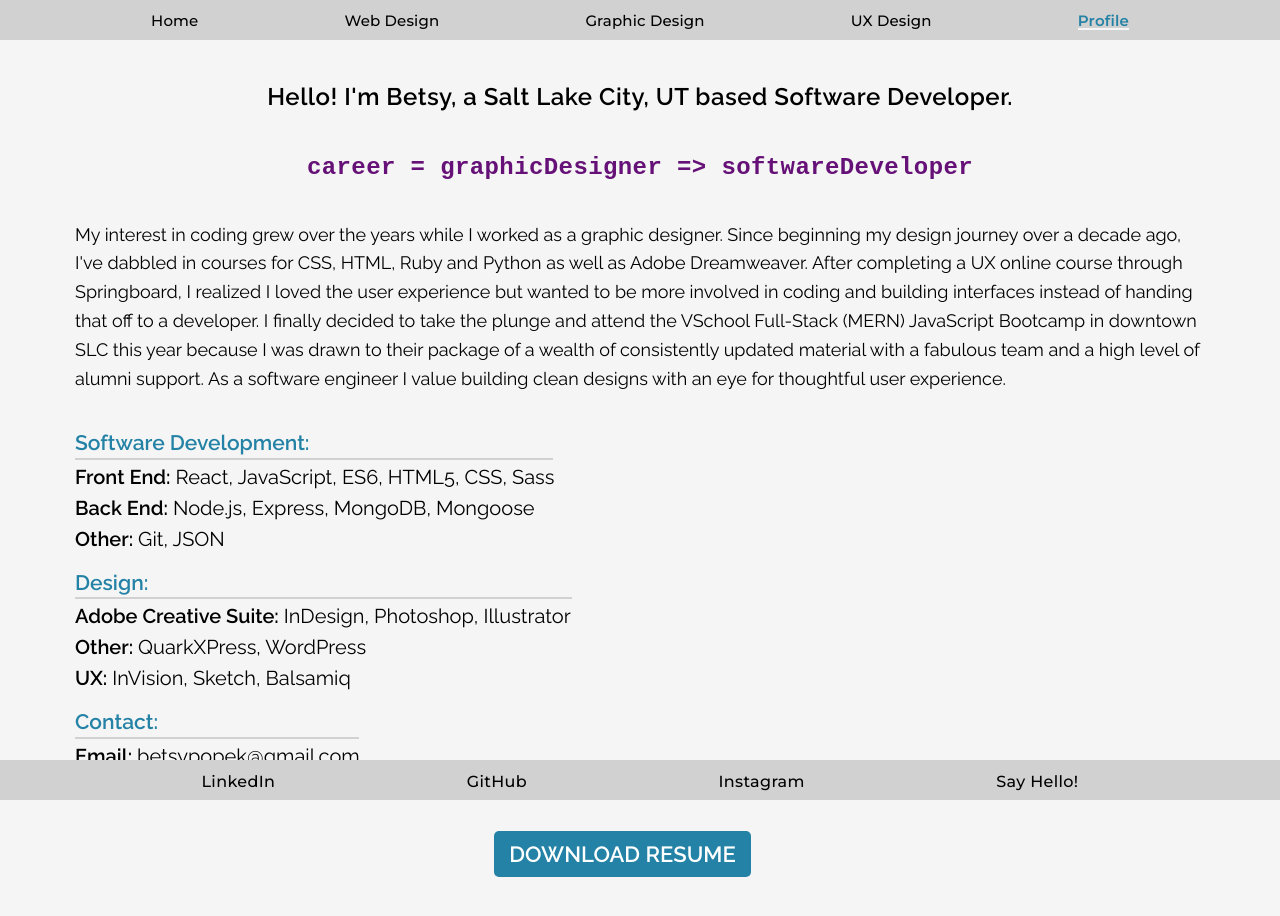
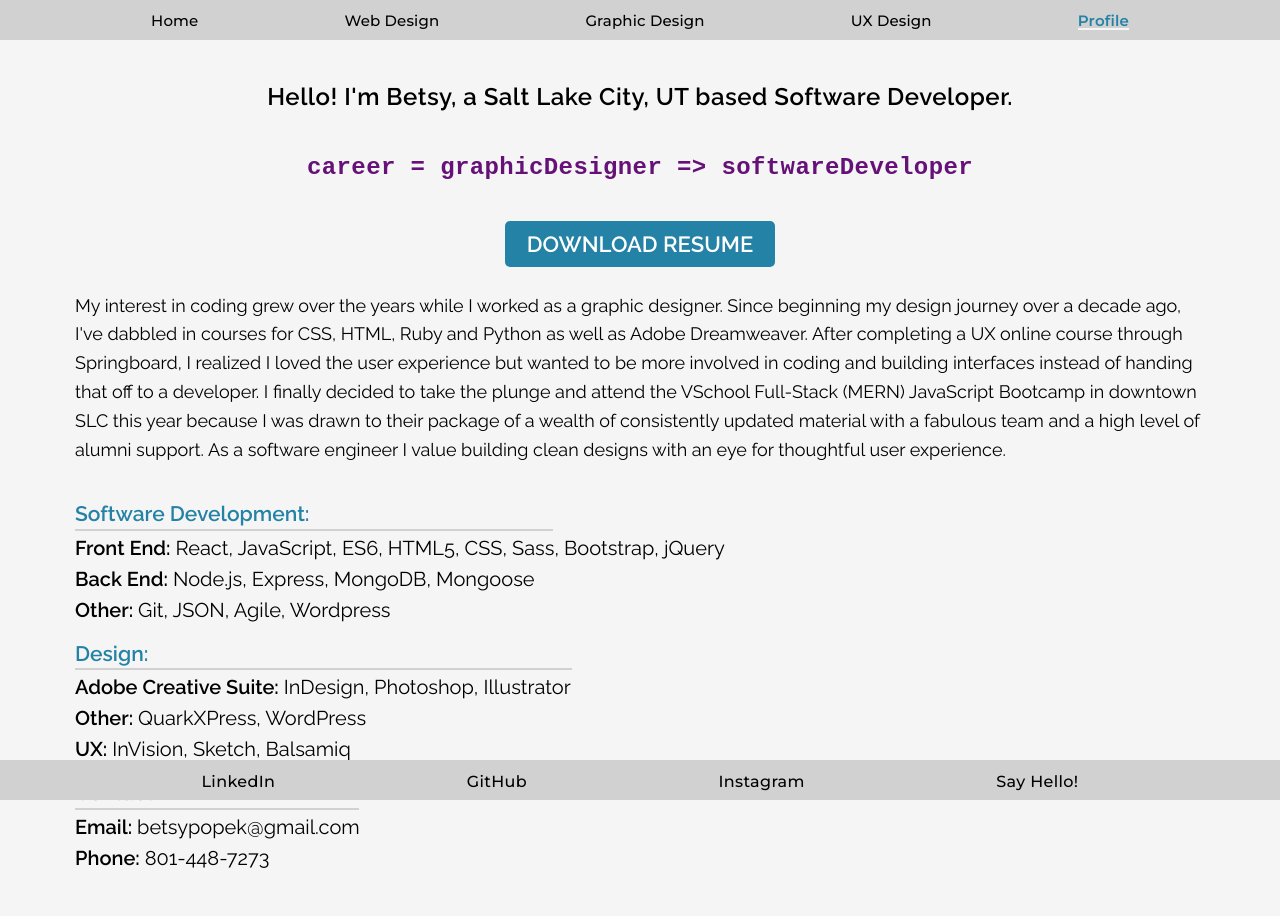
Before and after one commit to BPopek/bp-portfolio, a React app: page /profile in a window 1280 px wide. Built offline with nearby package versions, Linux system fonts and the light colour scheme.

Commit message:
updated resume

```diff
--- a/src/Main-Pages-Folder/Profile.js
+++ b/src/Main-Pages-Folder/Profile.js
@@ -10,14 +10,15 @@ function Profile () {
         <div className='profile'>
             <h3 className='welcome'>Hello! I'm Betsy, a Salt Lake City, UT based Software Developer.</h3>
             <h4 className='careerCode'>career = graphicDesigner => softwareDeveloper</h4>
+            <a download href={BPopekResume}  className='resumeLink'>DOWNLOAD RESUME</a>
             <p className='profileHistory'>My interest in coding grew over the years while I worked as a graphic designer. Since beginning my design journey over a decade ago, I've dabbled in courses for CSS, HTML, Ruby and Python as well as Adobe Dreamweaver. After completing a UX online course through Springboard, I realized I loved the user experience but wanted to be more involved in coding and building interfaces instead of handing that off to a developer. I finally decided to take the plunge and attend the VSchool Full-Stack (MERN) JavaScript Bootcamp in downtown SLC this year because I was drawn to their package of a wealth of consistently updated material with a fabulous team and a high level of alumni support. As a software engineer I value building clean designs with an eye for thoughtful user experience.</p>
             </div>
         <div className='profile2'>
             <h5 className='profileHeader'>Software Development:</h5>
             <hr className='profileLineSD' />
-            <p className='profileSmHead'>Front End: <span className='profileDetail'>React, JavaScript, ES6, HTML5, CSS, Sass</span></p>
+            <p className='profileSmHead'>Front End: <span className='profileDetail'>React, JavaScript, ES6, HTML5, CSS, Sass, Bootstrap, jQuery</span></p>
             <p className='profileSmHead'>Back End: <span className='profileDetail'>Node.js, Express, MongoDB, Mongoose</span></p>
-            <p className='profileSmHead'>Other: <span className='profileDetail'>Git, JSON</span></p>
+            <p className='profileSmHead'>Other: <span className='profileDetail'>Git, JSON, Agile, Wordpress</span></p>
             <h5 className='profileHeader'>Design:</h5>
             <hr className='profileLineD' />
             <p className='profileSmHead'>Adobe Creative Suite: <span className='profileDetail'>InDesign, Photoshop, Illustrator</span></p>
@@ -28,7 +29,6 @@ function Profile () {
             {/* <p className='profileSmHead'>Email: <span className='profileDetail'>betsypopek@gmail.com</span></p> */}
             <p className='profileSmHead'>Email: <a href="mailto:betsypopek@gmail.com" className='profileDetailEmail'>betsypopek@gmail.com</a></p>
             <p className='profileSmHeadPhone'>Phone: <span className='profileDetail'>801-448-7273</span></p>
-            <a download href={BPopekResume}  className='resumeLink'>DOWNLOAD RESUME</a>
         </div>
         </>
     )
--- a/src/appMainStyles.scss
+++ b/src/appMainStyles.scss
@@ -651,10 +651,12 @@ html {
 }
 .resumeLink {
     font-family: $primaryMainFont;
-    margin: 35px 35px 125px 35px;
+    margin: 0 auto 25px;
     font-size: 15px;
     text-align: center;
     text-decoration: none;
+    display: block;
+    width: 185px;
     background-color: $primaryAccentColor;
     color: white;
     font-weight: 600;
@@ -670,8 +672,10 @@ html {
     }
     @media (min-width: 700px) {
         font-size: 20px;
+        width: 212px;
     }
     @media (min-width: 1000px) {
         font-size: 22px;
+        width: 240px;
     }
 }
```
Also changed, not shown: 1 other file.
